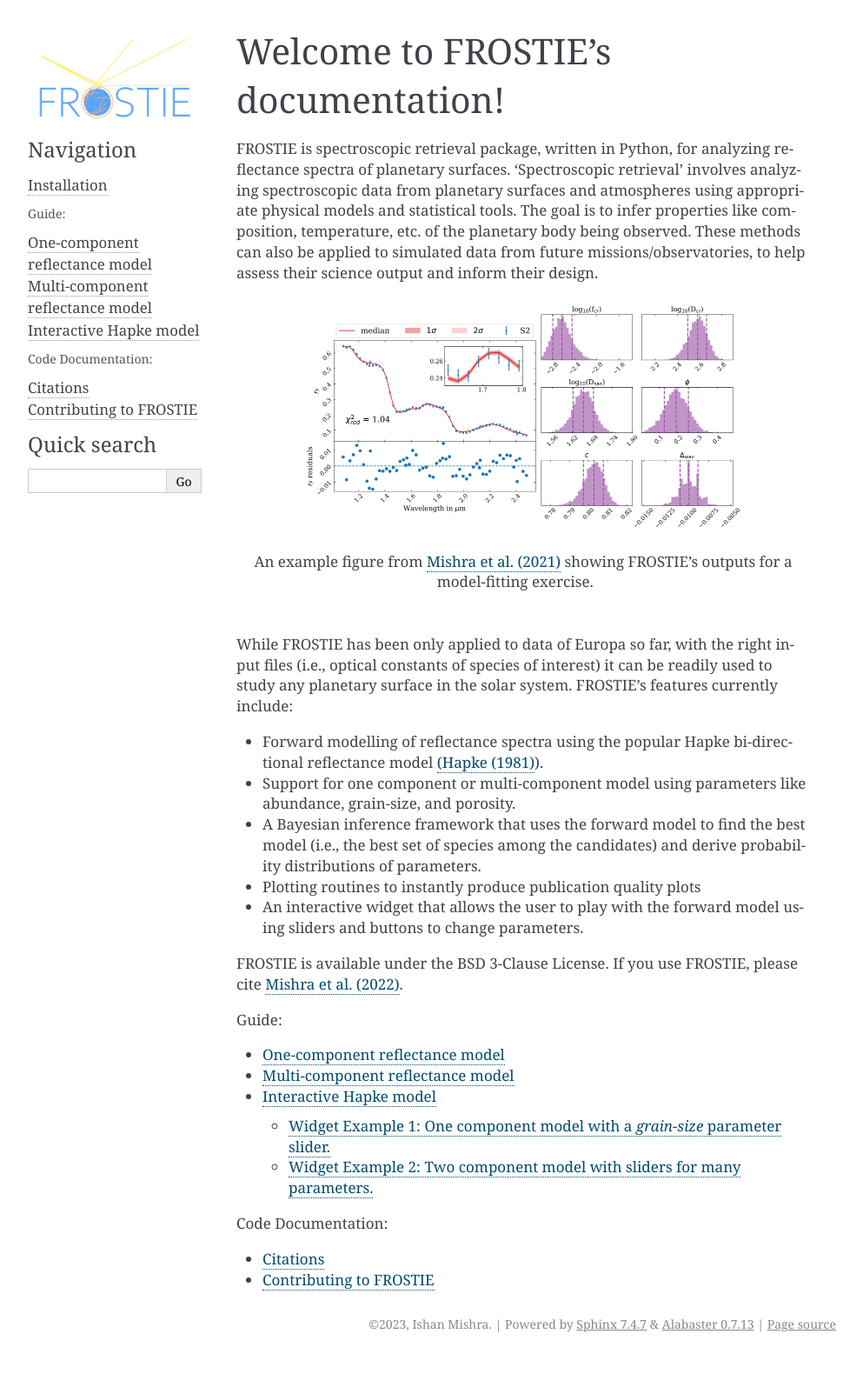
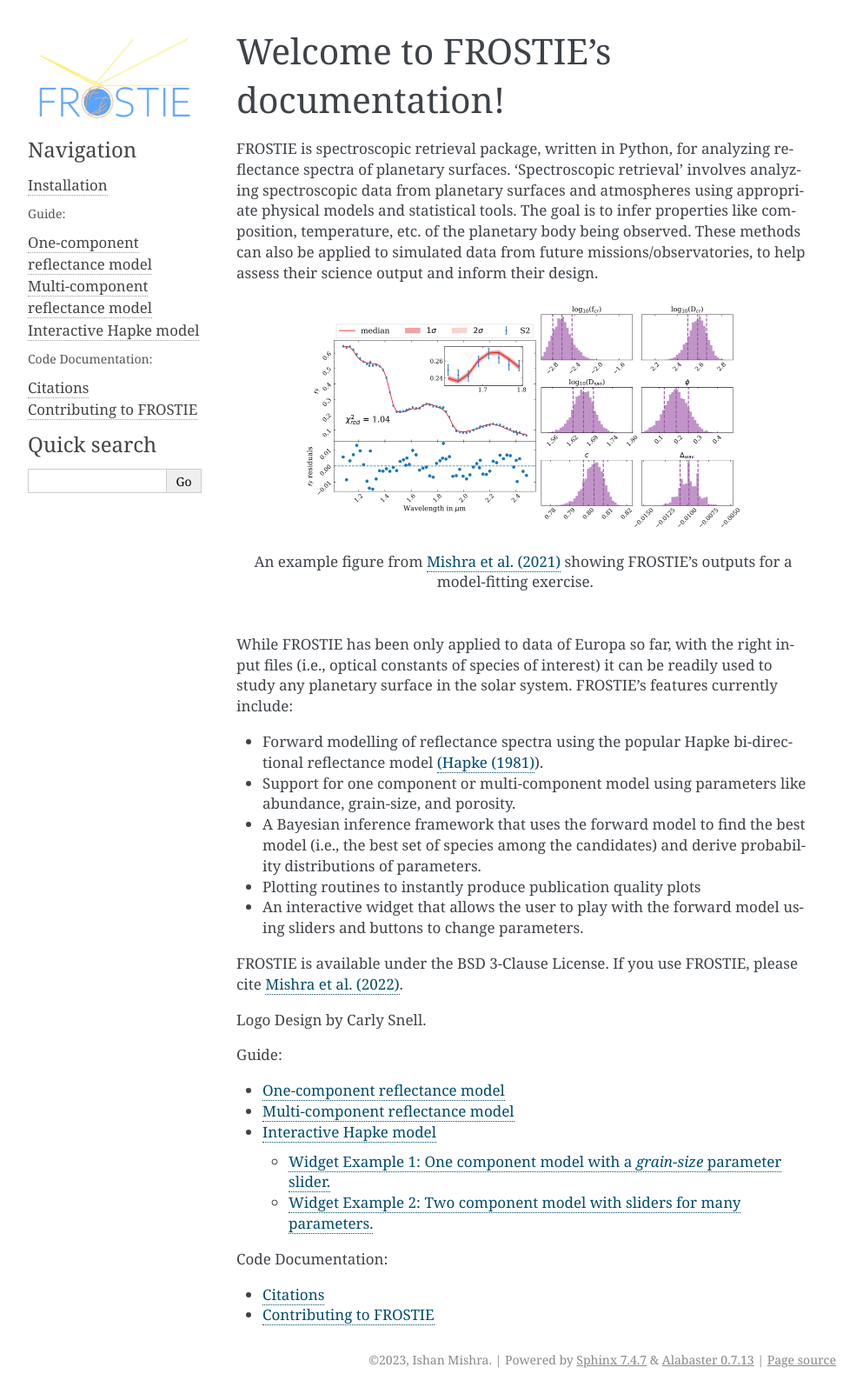
Before and after one commit to ishan-mishra/FROSTIE, a Sphinx documentation site: the page built from docs/index.rst, in a window 1280 px wide. Shown: the whole page at 87% size, without its empty margins (148-1141 px from the left). Built offline with Sphinx 7.4.7, drawn with Linux system fonts in a browser that asks for light colours; pages that are not in the unit, such as notebooks, are missing from menus; before the commit the page ends 1562 px from its top, so only the background shows below that.

Commit message:
added logo credits

```diff
--- a/README.rst
+++ b/README.rst
@@ -59,3 +59,5 @@ Questions and Support
 ---------------------
 
 Feel free to reach out to Ishan Mishra at ishan.mishra@jpl.nasa.gov or im356@cornell.edu.
+
+Logo Design by Carly Snell.
--- a/docs/index.rst
+++ b/docs/index.rst
@@ -28,6 +28,8 @@ While FROSTIE has been only applied to data of Europa so far, with the right inp
 FROSTIE is available under the BSD 3-Clause License. If you use FROSTIE,
 please cite `Mishra et al. (2022) <https://ui.adsabs.harvard.edu/abs/2021Icar..35714215M/abstract>`_.
 
+Logo Design by Carly Snell.
+
 .. toctree::
    :maxdepth: 1
    :hidden:
```
